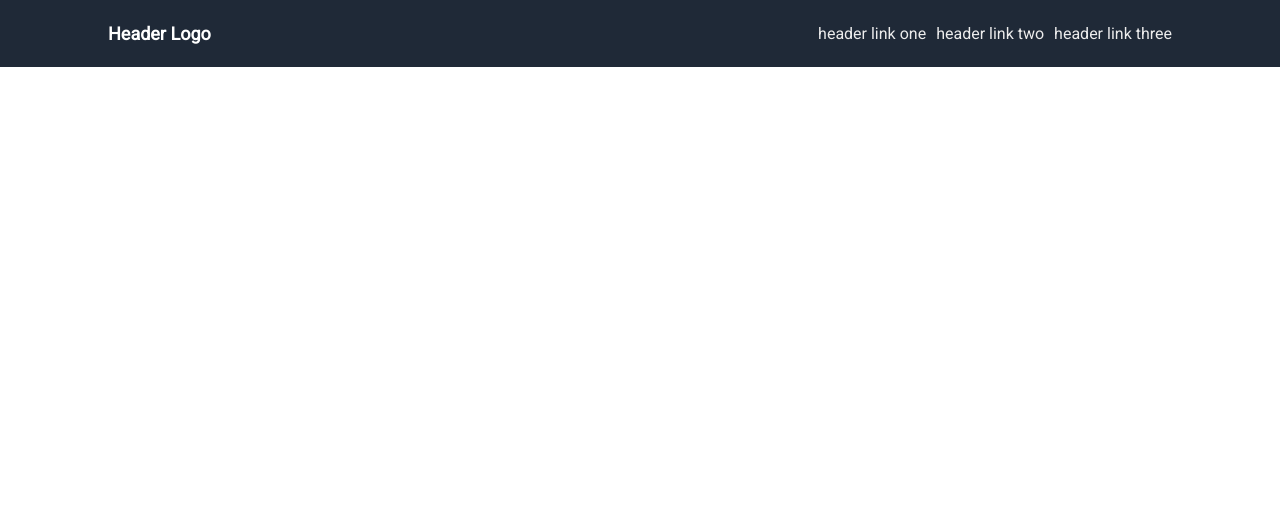
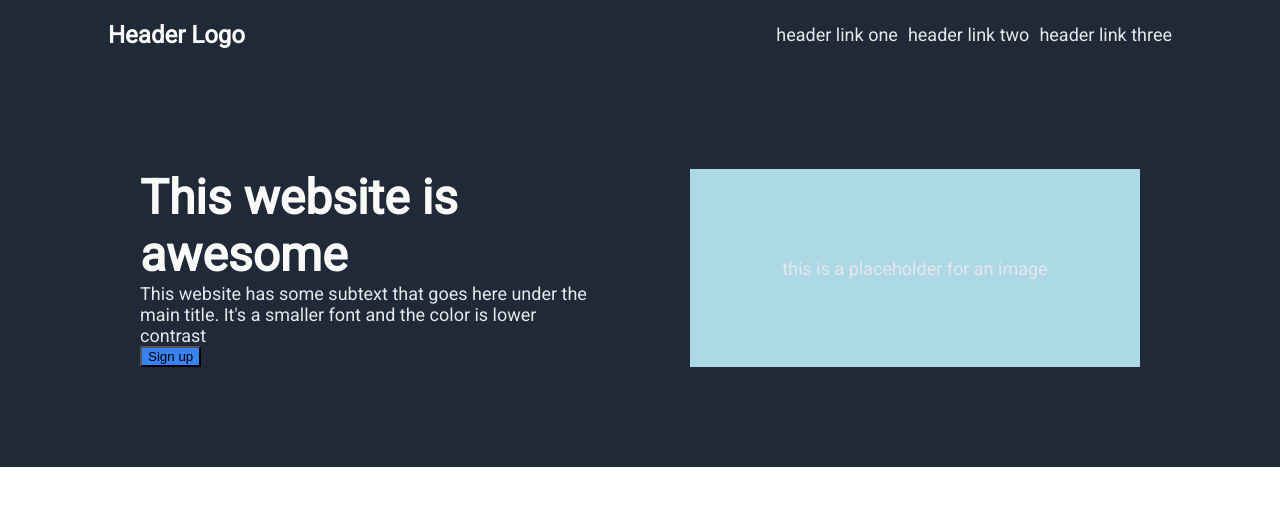
Before and after one commit to gitshtef/landing_page, a plain HTML site: page index.html in a window 1280 px wide. Drawn offline with Linux system fonts and the light colour scheme.

Commit message:
Create header and add style to header

```diff
--- a/index.html
+++ b/index.html
@@ -16,5 +16,15 @@
             <li><a href="#">header link three</a></li>
         </ul>
     </div>
+    <div class="container">
+        <div class="box1">
+            <h1>This website is awesome</h1>
+            <p>This website has some subtext that goes here under the main title. It's a smaller font and the color is lower contrast</p>
+            <button>Sign up</button>
+        </div>
+        <div class="box2">
+            <p>this is a placeholder for an image</p>
+        </div>
+    </div>
 </body>
 </html>
--- a/style.css
+++ b/style.css
@@ -12,6 +12,7 @@ body {
     background-color: #1f2937;
     align-items: center;
     padding: 8px;
+    margin: 0;
 }
 
 ul {
@@ -23,11 +24,56 @@ ul {
 
 a {
     text-decoration: none;
-    color: rgb(236, 236, 236);
+    color: #e5e7eb;
+    font-size: 18px;
 }
 
 .logo {
-    font-size:large;
+    font-size: 24px;
+    color: #f9faf8;
     font-weight: bold;
     margin-left: 100px;
 }
+
+.container {
+    display: flex;
+    background-color: #1f2937;
+    margin: 0;
+    justify-content: center;
+    flex-wrap: wrap;
+    padding: 50px;
+}
+
+h1 {
+    font-size: 48px;
+    font-weight: bolder;
+    color: #f9faf8;
+    margin: 0;
+}
+
+p {
+    font-size: 18px;
+    color: #e5e7eb;
+    margin: 0;
+}
+
+button {
+    background-color: #3882f6;
+}
+
+.box1 {
+    max-width: 450px;
+    max-height: 220px;
+    margin: 50px;
+}
+
+.box2 {
+    display: flex;
+    flex: 1;
+    max-width: 450px;
+    align-items: center;
+    justify-content: center;
+    background-color: lightblue;
+    max-height: 220px;
+    margin: 50px;
+}
```
